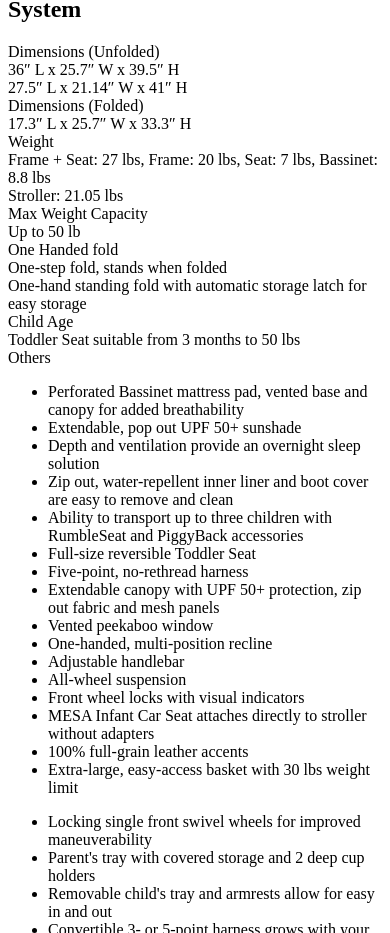
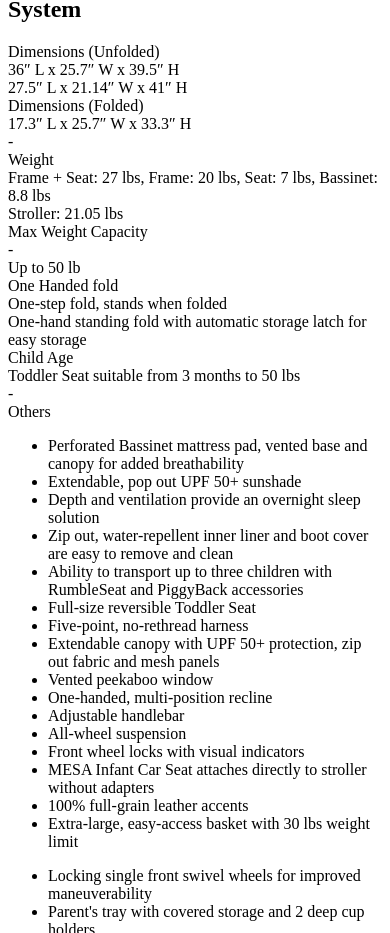
Before and after one commit to ryanleong/comparison-engine, a Next.js app: page / in a window 390 px wide. Shown: the part 1518-2451 px from the top of the page. Built offline with nearby package versions, Linux system fonts and the light colour scheme.

Commit message:
Add responsive layout for table

```diff
--- a/components/compare/ProductDetailsTable.js
+++ b/components/compare/ProductDetailsTable.js
@@ -60,7 +60,7 @@
   const renderSpinner = (fistEleClass, idx) => {
     return (
       <div
-        className={`col-span-4 border-b row-start-2 ${fistEleClass} flex justify-center py-6`}
+        className={`col-span-6 md:col-span-4 border-b row-start-2 ${fistEleClass} flex justify-center py-6`}
         key={`loading_${idx}_meta`}>
         <Spinner />
       </div>
@@ -71,7 +71,7 @@
     const itemsList = constructMetaList();
 
     return itemsList.map((item, idx) => {
-      const fistEleClass = idx == 0 ? 'col-start-4' : '';
+      const fistEleClass = idx == 0 ? 'md:col-start-4' : '';
 
       if (item === IS_LOADING) {
         return renderSpinner(fistEleClass, idx);
@@ -82,9 +82,9 @@
 
       return (
         <div
-          className={`col-span-4 border-b row-start-2 ${fistEleClass}`}
+          className={`col-span-6 md:col-span-4 border-b row-start-2 ${fistEleClass}`}
           key={`${keyPrefix}_meta`}>
-          <figure className="mb-4 w-full h-72">
+          <figure className="mb-4 w-full h-48 md:h-72">
             <img className="object-contain h-full w-full" src={image} alt="Product" />
           </figure>
 
@@ -104,23 +104,33 @@
     return <ul className="list-inside">{itemsEl}</ul>;
   };
 
+  const formatText = (text) => {
+    return text !== '' ? text : '-';
+  };
+
   const renderRows = () => {
     return tableData.reduce((finalRows, row, idx) => {
       const { id, label, item1Spec, item2Spec } = row;
       const fistEleClass = idx == 0 ? 'row-start-3' : '';
-      const detailClass = 'col-span-4 py-6 border-b';
+      const detailClass = 'col-span-6 md:col-span-4 py-6 border-b';
       const keyPrefix = `${id}_${idx}`;
 
       return [
         ...finalRows,
-        <div className={`col-span-3 py-6 ${fistEleClass}`} key={`${keyPrefix}_label`}>
+        <div
+          className={`hidden md:block col-span-3 py-6 ${fistEleClass}`}
+          key={`${keyPrefix}_label`}>
           <span className="text-lg font-bold">{label}</span>
         </div>,
         <div className={detailClass} key={`${keyPrefix}_item1`}>
-          {id !== 'others' ? item1Spec : renderOthersLists(`${keyPrefix}_item1_others`, item1Spec)}
+          {id !== 'others'
+            ? formatText(item1Spec)
+            : renderOthersLists(`${keyPrefix}_item1_others`, item1Spec)}
         </div>,
         <div className={detailClass} key={`${keyPrefix}_item2`}>
-          {id !== 'others' ? item2Spec : renderOthersLists(`${keyPrefix}_item2_others`, item2Spec)}
+          {id !== 'others'
+            ? formatText(item2Spec)
+            : renderOthersLists(`${keyPrefix}_item2_others`, item2Spec)}
         </div>,
       ];
     }, []);
--- a/components/compare/ProductSelect.js
+++ b/components/compare/ProductSelect.js
@@ -1,6 +1,6 @@
 import PropTypes from 'prop-types';
 
-const colStartClasses = ['col-start-4', 'col-start-8'];
+const colStartClasses = ['md:col-start-4', 'md:col-start-8'];
 
 const ProductSelect = (props) => {
   const { onItemSelect, defaultItems } = props;
@@ -11,7 +11,7 @@
   };
 
   return colStartClasses.map((className, idx) => (
-    <div className={`col-span-4 row-start-1 ${className}`} key={className}>
+    <div className={`col-span-6 md:col-span-4 row-start-1 ${className}`} key={className}>
       <select
         className="form-select mb-4 block w-full border rounded"
         onChange={(event) => onSelectUpdate(event, idx)}
--- a/pages/index.js
+++ b/pages/index.js
@@ -41,12 +41,19 @@
         <link rel="icon" href="/favicon.ico" />
       </Head>
 
-      <div className="container mx-auto px-4 py-6">
-        <div className="grid grid-flow-row grid-cols-11 gap-x-4">
-          <ProductSelect onItemSelect={onItemSelect} defaultItems={defaultItemIds} />
-          <ProductDetailsTable selectedItemIds={itemIds} defaultItemData={defaultItemData} />
+      <div className="container mx-auto px-4 py-6 overflow-x-auto">
+        <div className="content">
+          <div className="grid grid-flow-row grid-cols-12 md:grid-cols-11 gap-x-4">
+            <ProductSelect onItemSelect={onItemSelect} defaultItems={defaultItemIds} />
+            <ProductDetailsTable selectedItemIds={itemIds} defaultItemData={defaultItemData} />
+          </div>
         </div>
       </div>
+      <style jsx>{`
+        .content {
+          width: 100%;
+        }
+      `}</style>
     </div>
   );
 };
```
